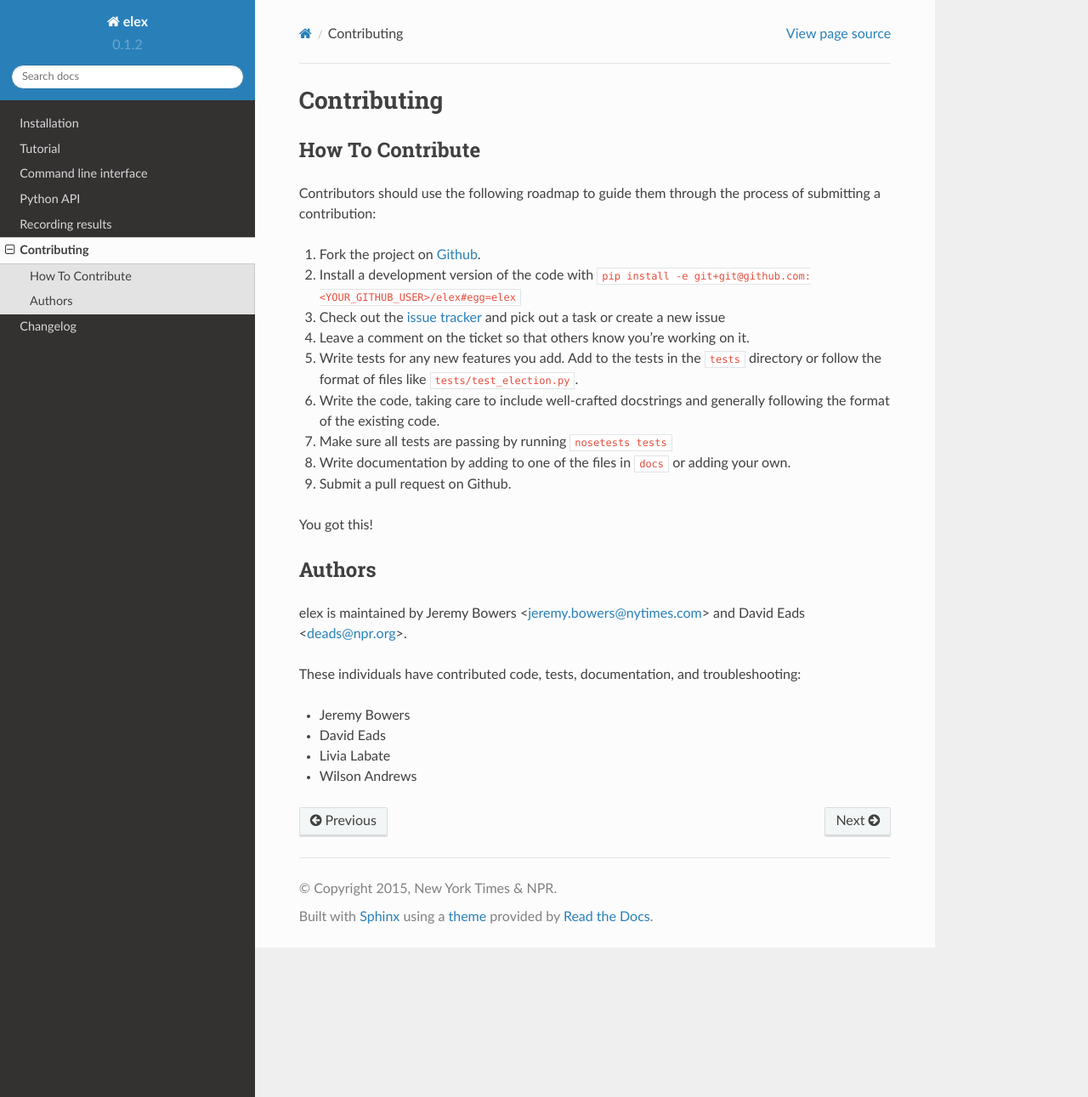
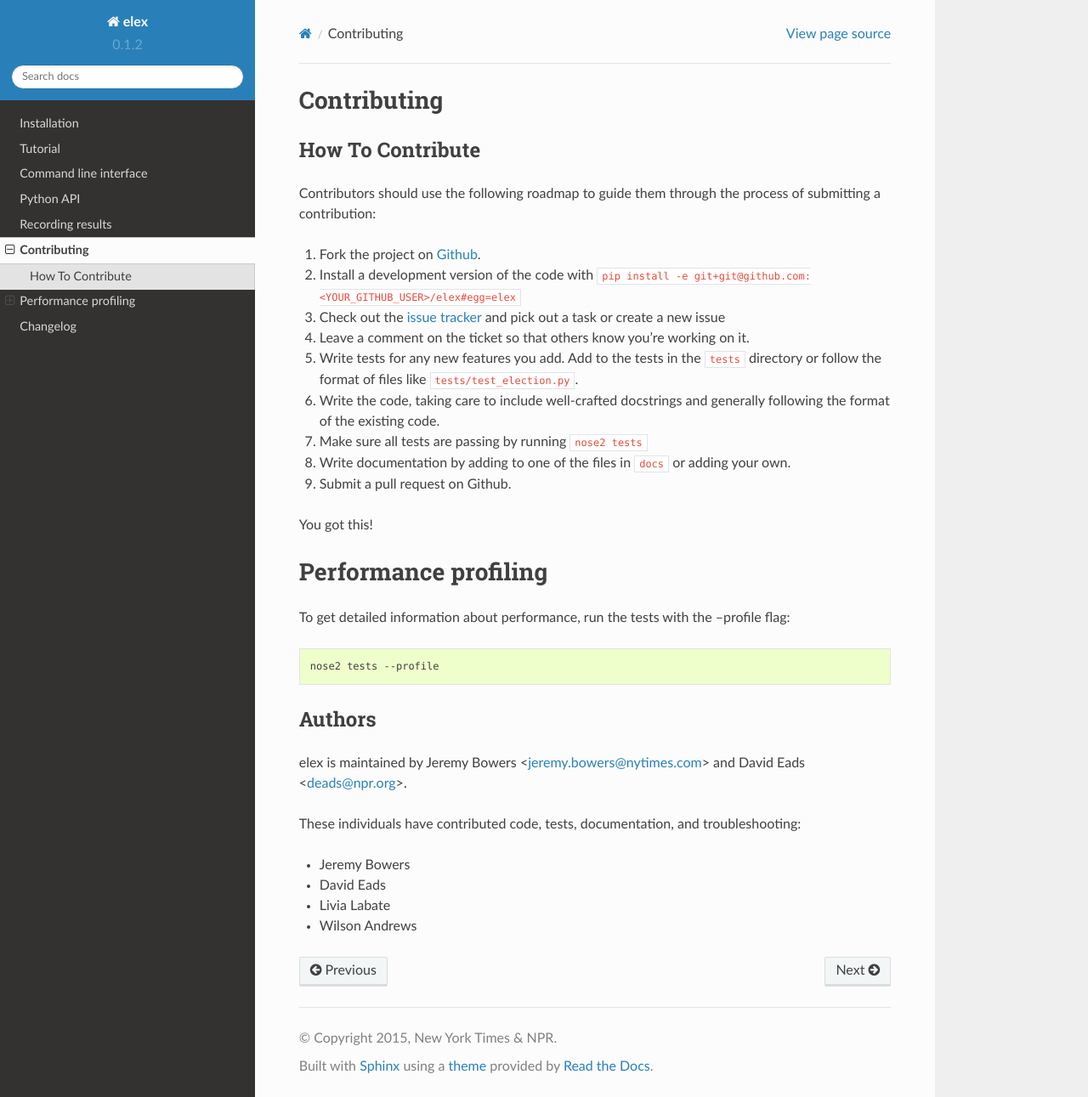
Before and after one commit to newsdev/elex, a Sphinx documentation site: the page built from docs/contributing.rst, in a window 1280 px wide and 1291 px high. Shown: the whole window at 85% size. Built offline with Sphinx 7.4.7 and the Read the Docs theme 2.0.0, drawn with Linux system fonts in a browser that asks for light colours; the version number is read from the project's files by our own code.

Commit message:
add note about --profile flag

```diff
--- a/docs/contributing.rst
+++ b/docs/contributing.rst
@@ -13,12 +13,22 @@ Contributors should use the following roadmap to guide them through the process
 #. Leave a comment on the ticket so that others know you're working on it.
 #. Write tests for any new features you add. Add to the tests in the ``tests`` directory or follow the format of files like ``tests/test_election.py``.
 #. Write the code, taking care to include well-crafted docstrings and generally following the format of the existing code.
-#. Make sure all tests are passing by running ``nosetests tests``
+#. Make sure all tests are passing by running ``nose2 tests``
 #. Write documentation by adding to one of the files in ``docs`` or adding your own.
 #. Submit a pull request on Github.
 
 You got this!
 
+=====================
+Performance profiling
+=====================
+
+To get detailed information about performance, run the tests with the --profile flag:
+
+.. code:: bash
+
+    nose2 tests --profile
+
 Authors
 =======
 
```
